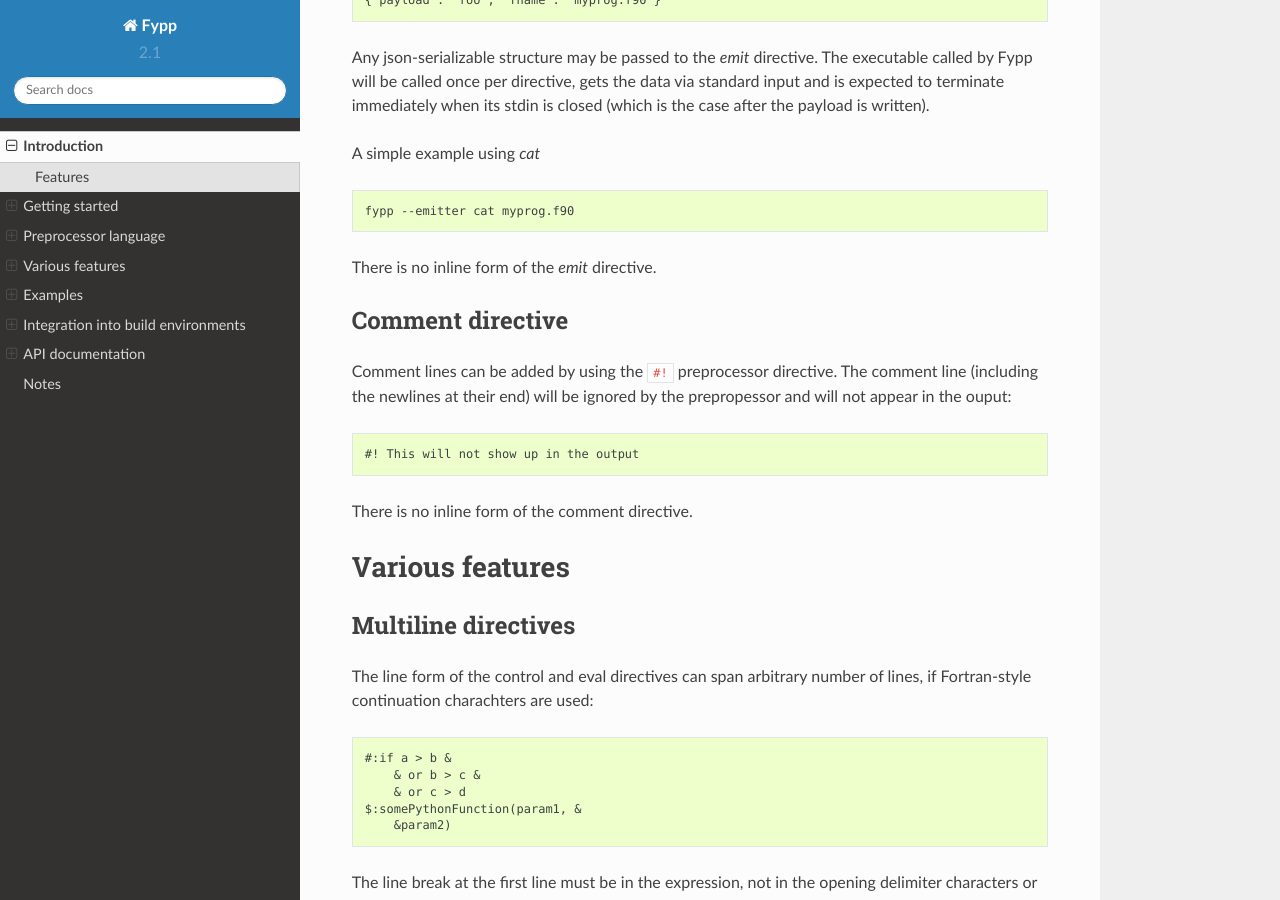
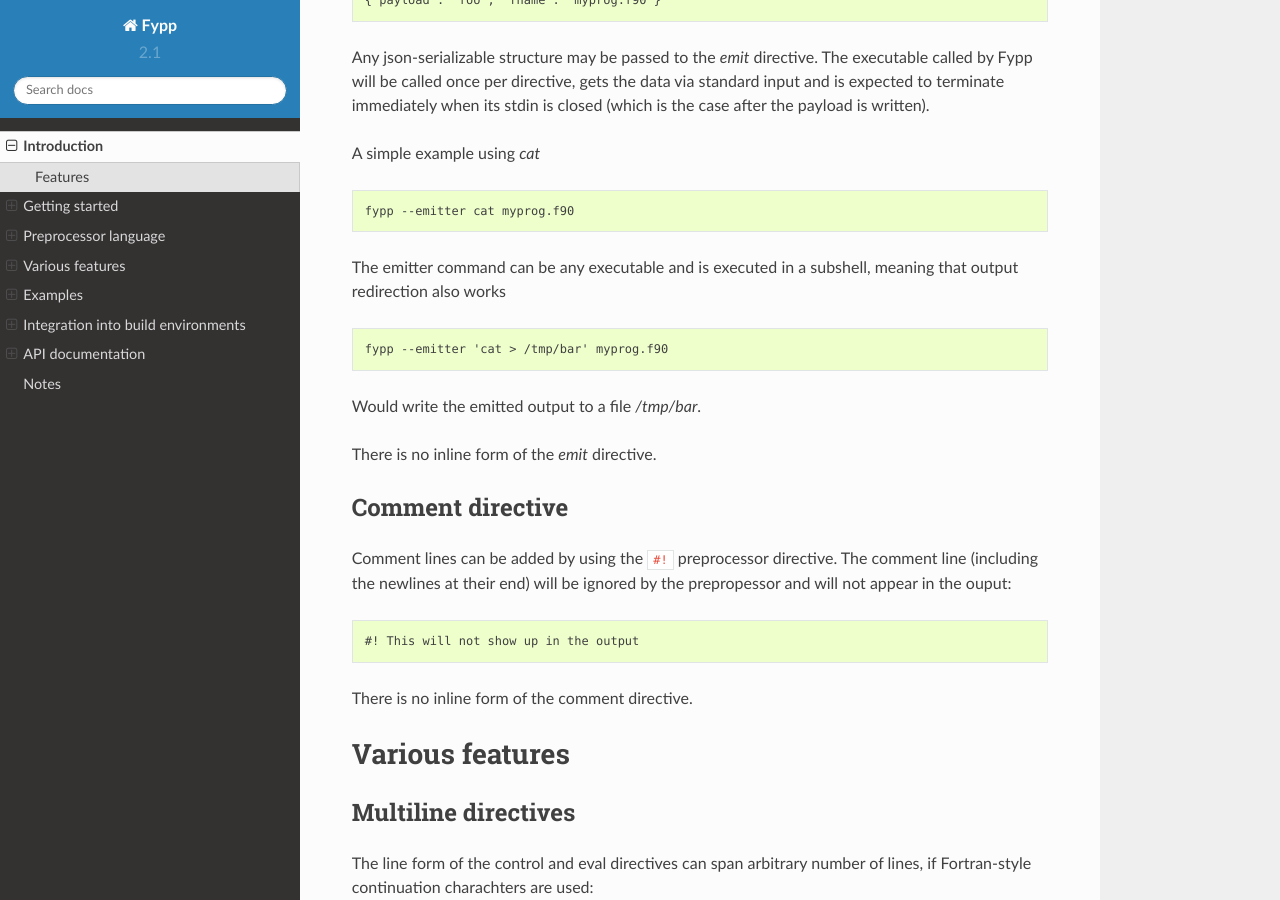
Before and after one commit to aradi/fypp, a Sphinx documentation site: the page built from docs/fypp.rst, in a window 1280 px wide and 900 px high, scrolled down 27152 px. Built offline with Sphinx 7.4.7 and the Read the Docs theme 2.0.0, drawn with Linux system fonts in a browser that asks for light colours.

Commit message:
allow arbitrary shell commands as `emitter`

```diff
--- a/docs/fypp.rst
+++ b/docs/fypp.rst
@@ -1317,6 +1317,13 @@ closed (which is the case after the payload is written).
 A simple example using `cat` ::
 
   fypp --emitter cat myprog.f90
+
+The emitter command can be any executable and is executed in a subshell, meaning
+that output redirection also works ::
+
+  fypp --emitter 'cat > /tmp/bar' myprog.f90
+
+Would write the emitted output to a file `/tmp/bar`.
 
 There is no inline form of the `emit` directive.
 
```
Also changed, not shown: 1 other file.
